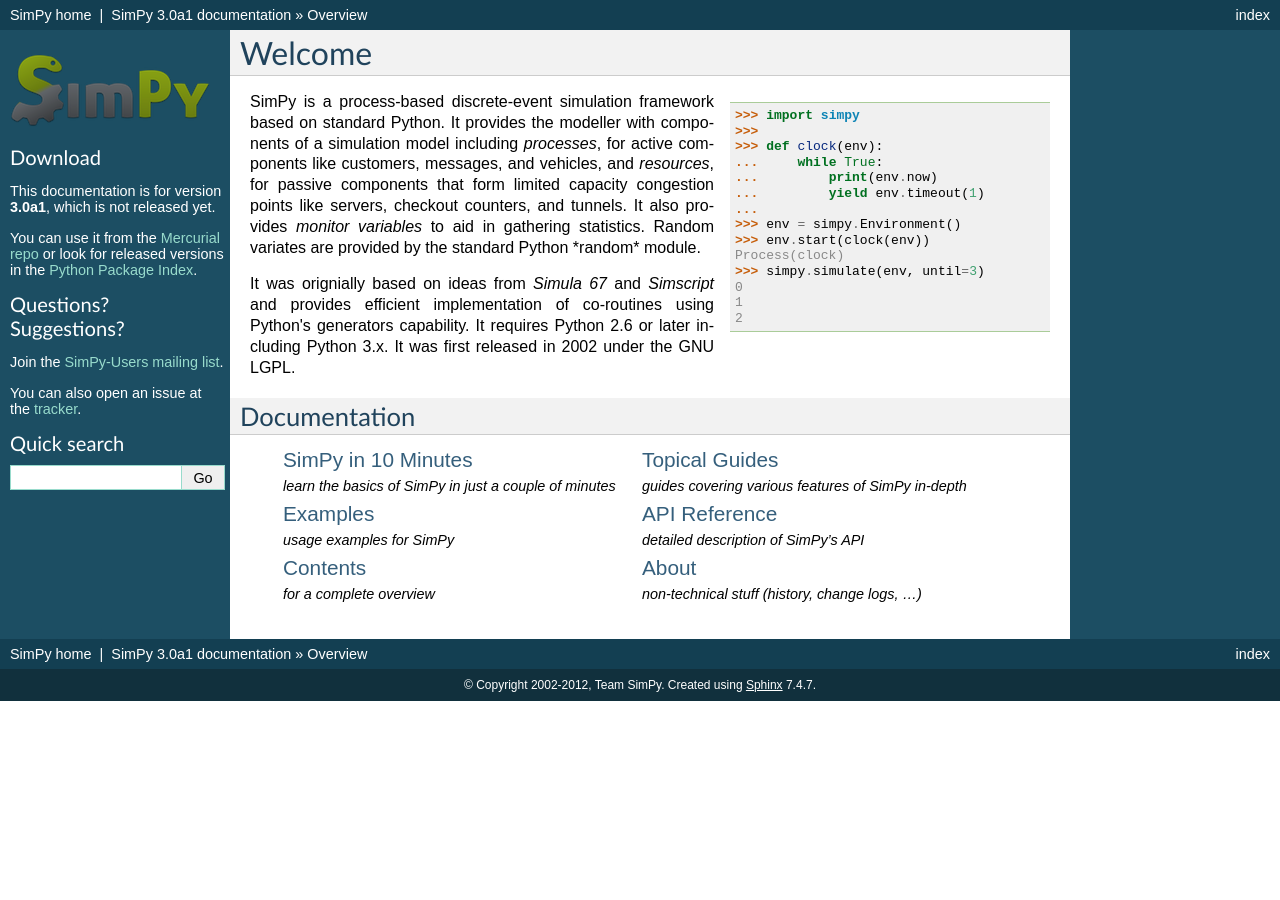
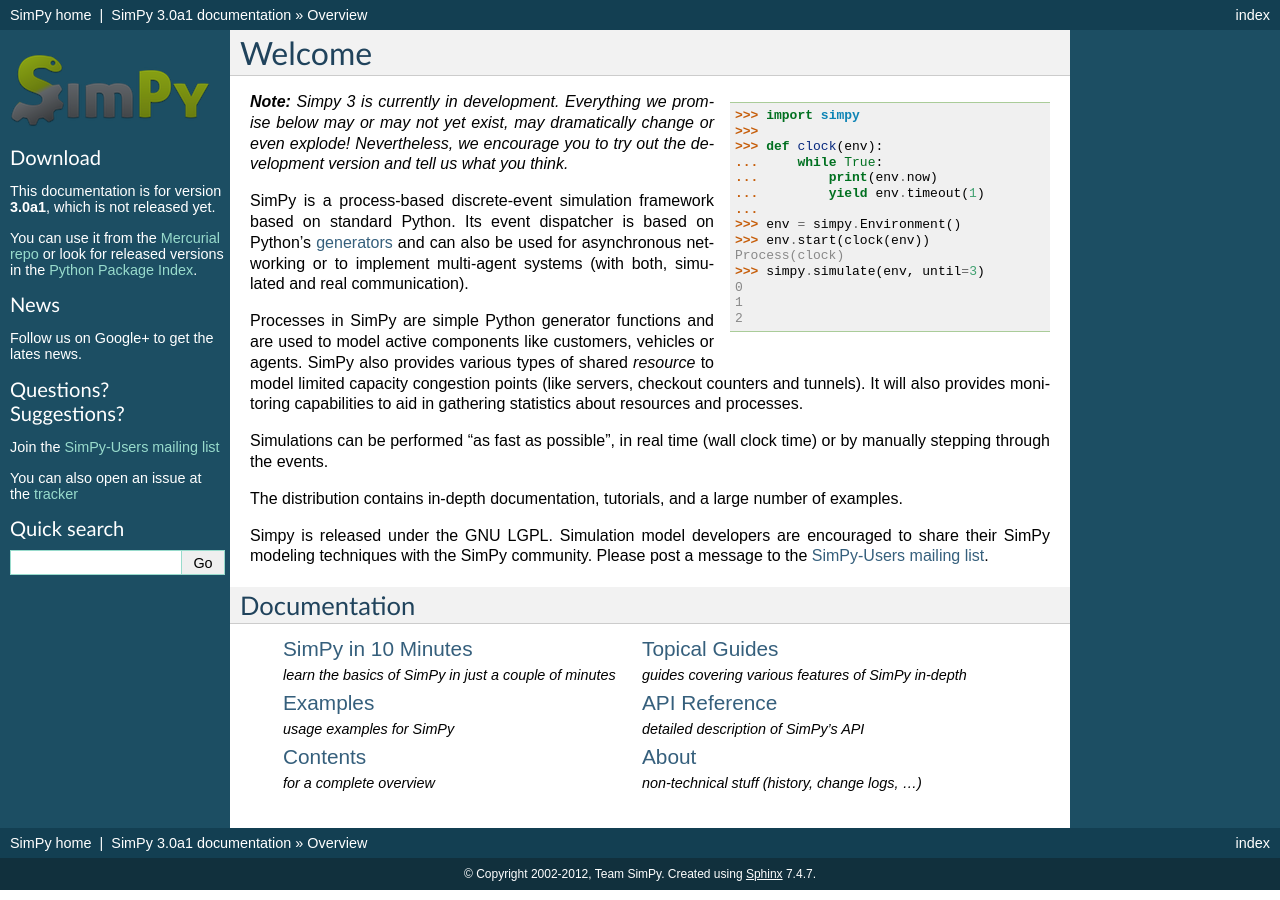
Before and after one commit to simpx/simpy, a Sphinx documentation site: the page built from docs/index.rst, in a window 1280 px wide. Built offline with Sphinx 7.4.7, drawn with Linux system fonts in a browser that asks for light colours; comment, search, counter and statistics services are not loaded.

Commit message:
Some documentation updates.

```diff
--- a/docs/_templates/index.html
+++ b/docs/_templates/index.html
@@ -22,19 +22,32 @@
     </div>
 </div>
 
+<p><em><strong>Note:</strong> Simpy 3 is currently in development. Everything
+we promise below may or may not yet exist, may dramatically change or even
+explode! Nevertheless, we encourage you to try out the development version and
+tell us what you think.</em></p>
+
 <p>SimPy is a process-based discrete-event simulation framework based on
-standard Python. It provides the modeller with components of a simulation model
-including <em>processes</em>, for active components like customers, messages,
-and vehicles, and <em>resources</em>, for passive components that form limited
-capacity congestion points like servers, checkout counters, and tunnels. It
-also provides <em>monitor variables</em> to aid in gathering statistics. Random
-variates are provided by the standard Python *random* module.</p>
+standard Python. Its event dispatcher is based on Python’s <a
+href="http://docs.python.org/2/glossary.html#term-generator">generators</a> and
+can also be used for asynchronous networking or to implement multi-agent
+systems (with both, simulated and real communication).</p>
 
-<p>It was orignially based on ideas from <em>Simula 67</em> and
-<em>Simscript</em> and provides efficient implementation of co-routines using
-Python's generators capability. It requires Python 2.6 or later including
-Python 3.x. It was first released in 2002 under the GNU LGPL.</p>
+<p>Processes in SimPy are simple Python generator functions and are used to
+model active components like customers, vehicles or agents. SimPy also provides
+various types of shared <em>resource</em> to model limited capacity congestion
+points (like servers, checkout counters and tunnels). It will also provides
+monitoring capabilities to aid in gathering statistics about resources and
+processes.</p> <p>Simulations can be performed “as fast as possible”, in real
+time (wall clock time) or by manually stepping through the events.</p>
 
+<p>The distribution contains in-depth documentation, tutorials, and a large
+number of examples.</p>
+
+<p>Simpy is released under the GNU LGPL. Simulation model developers are
+encouraged to share their SimPy modeling techniques with the SimPy community.
+Please post a message to the <a
+href="http://lists.sourceforge.net/lists/listinfo/simpy-users">SimPy-Users mailing list</a>.</p>
 
 <h2 style="clear: both;">Documentation</h2>
 
--- a/docs/_templates/indexsidebar.html
+++ b/docs/_templates/indexsidebar.html
@@ -13,12 +13,24 @@
 <pre>pip install -U simpy</pre>
 {% endif %}
 
+<h3>News</h3>
+<p>Follow us on Google+ to get the lates news.</p>
+<!-- Place this tag where you want the badge to render. -->
+<div class="g-plus" data-width="224" data-href="https://plus.google.com/101634625602509193865" data-rel="publisher"></div>
+<!-- Place this tag after the last badge tag. -->
+<script type="text/javascript">
+  (function() {
+    var po = document.createElement('script'); po.type = 'text/javascript'; po.async = true;
+    po.src = 'https://apis.google.com/js/plusone.js';
+    var s = document.getElementsByTagName('script')[0]; s.parentNode.insertBefore(po, s);
+  })();
+</script>
+
 <h3>Questions? Suggestions?</h3>
-
-<p>Join the <a href="mailto:simpy-users@lists.sourceforge.net">SimPy-Users mailing list</a>.</p>
+<p>Join the <a href="mailto:simpy-users@lists.sourceforge.net">SimPy-Users mailing list</a></p>
 <!-- <form action="http://groups.google.com/group/sphinx-users/boxsubscribe" -->
 <!--       style="padding-left: 1em"> -->
 <!--   <input type="text" name="email" value="your@email"/> -->
 <!--   <input type="submit" name="sub" value="Subscribe" /> -->
 <!-- </form> -->
-<p>You can also open an issue at the <a href="http://www.bitbucket.org/simpy/simpy/issues/">tracker</a>.</p>
+<p>You can also open an issue at the <a href="http://www.bitbucket.org/simpy/simpy/issues/">tracker</a></p>
--- a/docs/api_reference/simpy.core.rst
+++ b/docs/api_reference/simpy.core.rst
@@ -13,7 +13,7 @@
    :members: active_process, now, start, exit, event, timeout, suspend
 
 .. autoclass:: Process
-   :members: name, callbacks, is_alive, interrupt
+   :members: name, callbacks, is_alive, target, interrupt
 
 .. autoclass:: Interrupt
    :members: cause
--- a/setup.py
+++ b/setup.py
@@ -15,7 +15,7 @@
         'stefan at sofa-rockers.org'),
     description='Event discrete, process based simulation for Python.',
     long_description=open('README.txt').read(),
-    url='http://simpy.sourceforge.net/',
+    url='https://simpy.readthedocs.org',
     download_url='https://bitbucket.org/simpy/simpy/downloads',
     license='GNU LGPL',
     packages=[
@@ -30,6 +30,7 @@
         'Programming Language :: Python :: 2.7',
         'Programming Language :: Python :: 3',
         'Programming Language :: Python :: 3.2',
+        'Programming Language :: Python :: 3.3',
         'Programming Language :: Python :: Implementation :: PyPy',
         'Operating System :: OS Independent',
         'License :: OSI Approved :: GNU Library or Lesser General Public ' + \
```
Also changed, not shown: README.txt (+43 -24 lines), 1 other file.
